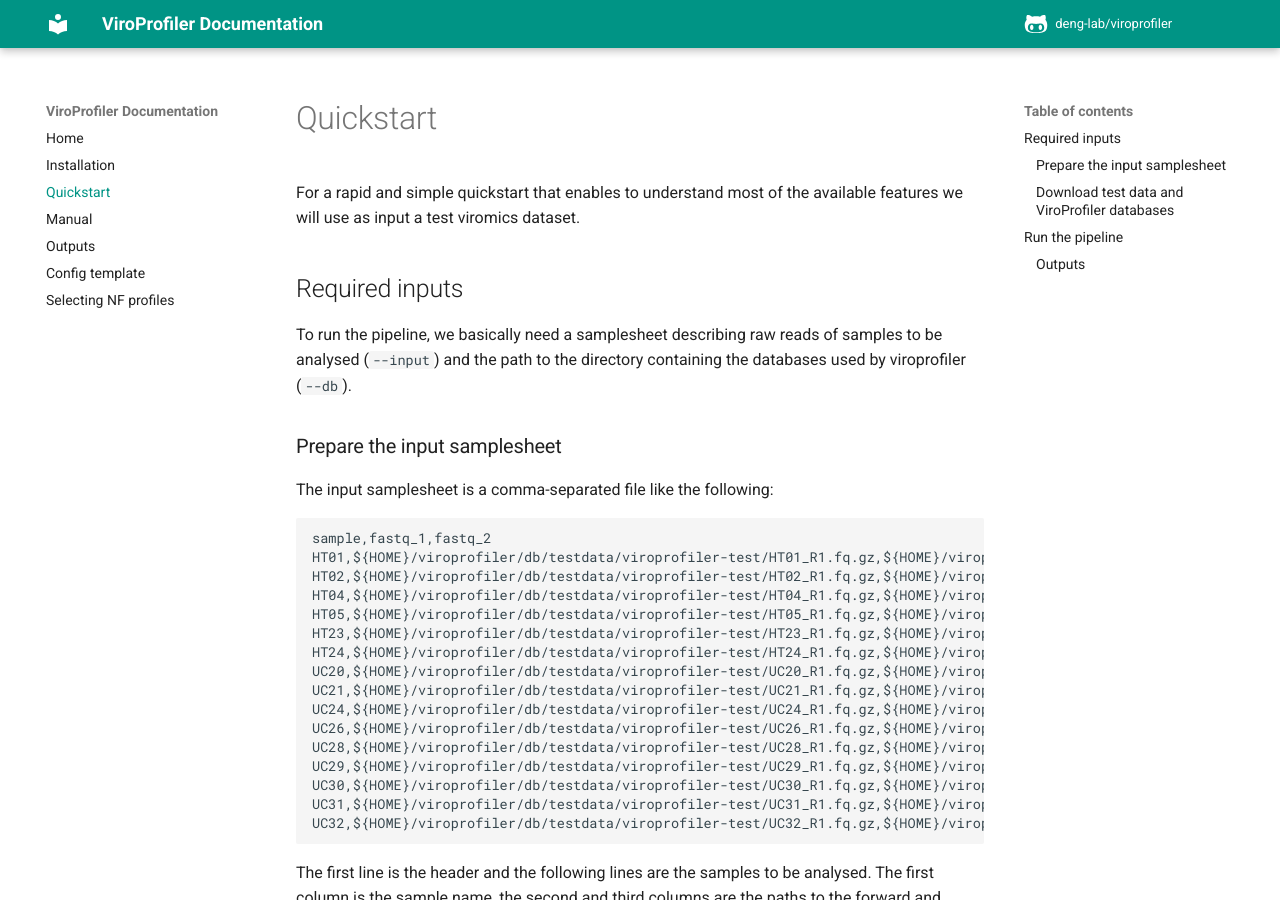
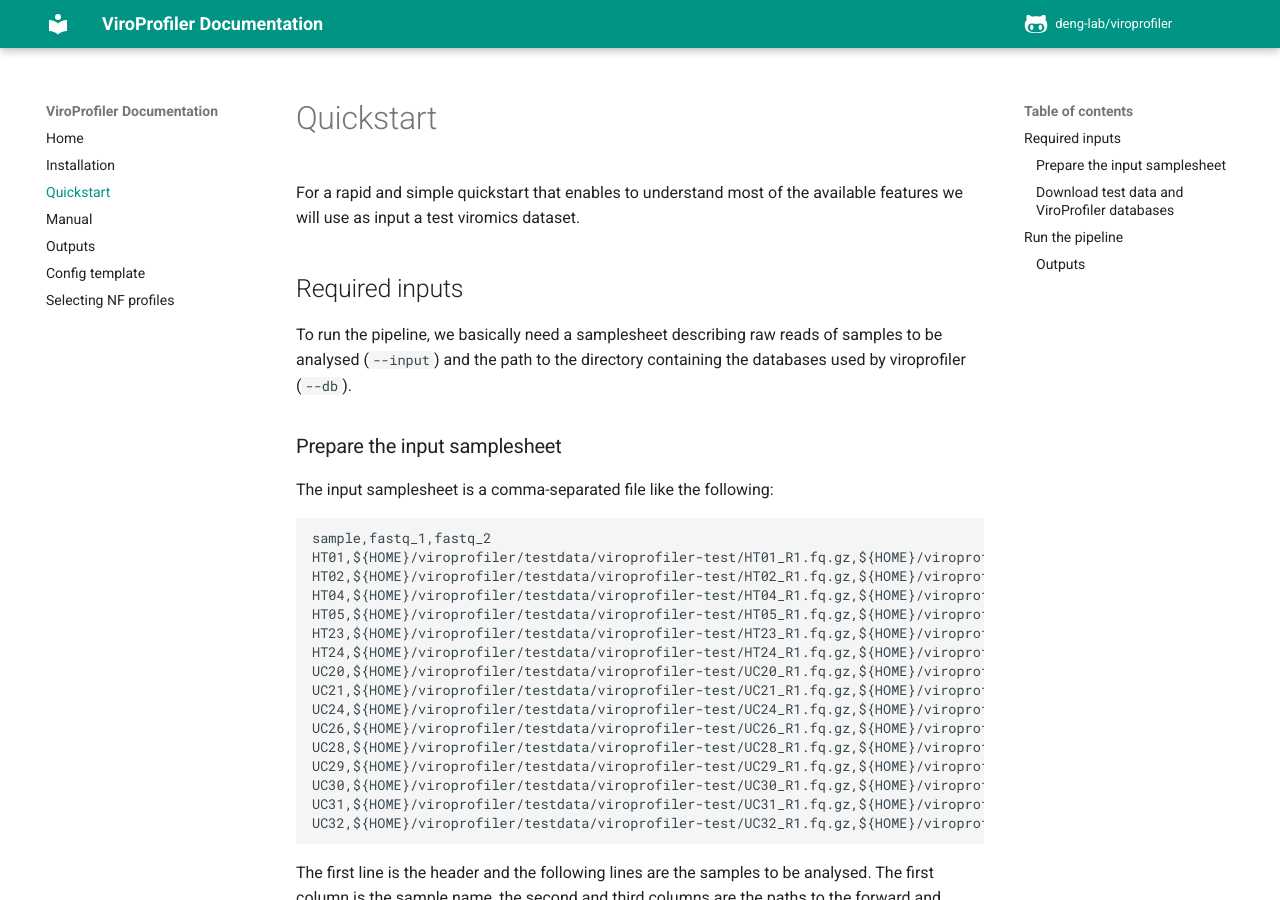
Before and after one commit to deng-lab/viroprofiler, an MkDocs documentation site: the page built from docs/quickstart.md, in a window 1280 px wide and 900 px high. Built offline with MkDocs 1.6.1 and Material for MkDocs 9.7.7, drawn with Linux system fonts in a browser that asks for light colours; comment, search, counter and statistics services are not loaded.

Commit message:
fix path

````diff
--- a/docs/quickstart.md
+++ b/docs/quickstart.md
@@ -12,21 +12,21 @@ The input samplesheet is a comma-separated file like the following:
 
 ```csv
 sample,fastq_1,fastq_2
-HT01,${HOME}/viroprofiler/db/testdata/viroprofiler-test/HT01_R1.fq.gz,${HOME}/viroprofiler/db/testdata/viroprofiler-test/HT01_R2.fq.gz
-HT02,${HOME}/viroprofiler/db/testdata/viroprofiler-test/HT02_R1.fq.gz,${HOME}/viroprofiler/db/testdata/viroprofiler-test/HT02_R2.fq.gz
-HT04,${HOME}/viroprofiler/db/testdata/viroprofiler-test/HT04_R1.fq.gz,${HOME}/viroprofiler/db/testdata/viroprofiler-test/HT04_R2.fq.gz
-HT05,${HOME}/viroprofiler/db/testdata/viroprofiler-test/HT05_R1.fq.gz,${HOME}/viroprofiler/db/testdata/viroprofiler-test/HT05_R2.fq.gz
-HT23,${HOME}/viroprofiler/db/testdata/viroprofiler-test/HT23_R1.fq.gz,${HOME}/viroprofiler/db/testdata/viroprofiler-test/HT23_R2.fq.gz
-HT24,${HOME}/viroprofiler/db/testdata/viroprofiler-test/HT24_R1.fq.gz,${HOME}/viroprofiler/db/testdata/viroprofiler-test/HT24_R2.fq.gz
-UC20,${HOME}/viroprofiler/db/testdata/viroprofiler-test/UC20_R1.fq.gz,${HOME}/viroprofiler/db/testdata/viroprofiler-test/UC20_R2.fq.gz
-UC21,${HOME}/viroprofiler/db/testdata/viroprofiler-test/UC21_R1.fq.gz,${HOME}/viroprofiler/db/testdata/viroprofiler-test/UC21_R2.fq.gz
-UC24,${HOME}/viroprofiler/db/testdata/viroprofiler-test/UC24_R1.fq.gz,${HOME}/viroprofiler/db/testdata/viroprofiler-test/UC24_R2.fq.gz
-UC26,${HOME}/viroprofiler/db/testdata/viroprofiler-test/UC26_R1.fq.gz,${HOME}/viroprofiler/db/testdata/viroprofiler-test/UC26_R2.fq.gz
-UC28,${HOME}/viroprofiler/db/testdata/viroprofiler-test/UC28_R1.fq.gz,${HOME}/viroprofiler/db/testdata/viroprofiler-test/UC28_R2.fq.gz
-UC29,${HOME}/viroprofiler/db/testdata/viroprofiler-test/UC29_R1.fq.gz,${HOME}/viroprofiler/db/testdata/viroprofiler-test/UC29_R2.fq.gz
-UC30,${HOME}/viroprofiler/db/testdata/viroprofiler-test/UC30_R1.fq.gz,${HOME}/viroprofiler/db/testdata/viroprofiler-test/UC30_R2.fq.gz
-UC31,${HOME}/viroprofiler/db/testdata/viroprofiler-test/UC31_R1.fq.gz,${HOME}/viroprofiler/db/testdata/viroprofiler-test/UC31_R2.fq.gz
-UC32,${HOME}/viroprofiler/db/testdata/viroprofiler-test/UC32_R1.fq.gz,${HOME}/viroprofiler/db/testdata/viroprofiler-test/UC32_R2.fq.gz
+HT01,${HOME}/viroprofiler/testdata/viroprofiler-test/HT01_R1.fq.gz,${HOME}/viroprofiler/testdata/viroprofiler-test/HT01_R2.fq.gz
+HT02,${HOME}/viroprofiler/testdata/viroprofiler-test/HT02_R1.fq.gz,${HOME}/viroprofiler/testdata/viroprofiler-test/HT02_R2.fq.gz
+HT04,${HOME}/viroprofiler/testdata/viroprofiler-test/HT04_R1.fq.gz,${HOME}/viroprofiler/testdata/viroprofiler-test/HT04_R2.fq.gz
+HT05,${HOME}/viroprofiler/testdata/viroprofiler-test/HT05_R1.fq.gz,${HOME}/viroprofiler/testdata/viroprofiler-test/HT05_R2.fq.gz
+HT23,${HOME}/viroprofiler/testdata/viroprofiler-test/HT23_R1.fq.gz,${HOME}/viroprofiler/testdata/viroprofiler-test/HT23_R2.fq.gz
+HT24,${HOME}/viroprofiler/testdata/viroprofiler-test/HT24_R1.fq.gz,${HOME}/viroprofiler/testdata/viroprofiler-test/HT24_R2.fq.gz
+UC20,${HOME}/viroprofiler/testdata/viroprofiler-test/UC20_R1.fq.gz,${HOME}/viroprofiler/testdata/viroprofiler-test/UC20_R2.fq.gz
+UC21,${HOME}/viroprofiler/testdata/viroprofiler-test/UC21_R1.fq.gz,${HOME}/viroprofiler/testdata/viroprofiler-test/UC21_R2.fq.gz
+UC24,${HOME}/viroprofiler/testdata/viroprofiler-test/UC24_R1.fq.gz,${HOME}/viroprofiler/testdata/viroprofiler-test/UC24_R2.fq.gz
+UC26,${HOME}/viroprofiler/testdata/viroprofiler-test/UC26_R1.fq.gz,${HOME}/viroprofiler/testdata/viroprofiler-test/UC26_R2.fq.gz
+UC28,${HOME}/viroprofiler/testdata/viroprofiler-test/UC28_R1.fq.gz,${HOME}/viroprofiler/testdata/viroprofiler-test/UC28_R2.fq.gz
+UC29,${HOME}/viroprofiler/testdata/viroprofiler-test/UC29_R1.fq.gz,${HOME}/viroprofiler/testdata/viroprofiler-test/UC29_R2.fq.gz
+UC30,${HOME}/viroprofiler/testdata/viroprofiler-test/UC30_R1.fq.gz,${HOME}/viroprofiler/testdata/viroprofiler-test/UC30_R2.fq.gz
+UC31,${HOME}/viroprofiler/testdata/viroprofiler-test/UC31_R1.fq.gz,${HOME}/viroprofiler/testdata/viroprofiler-test/UC31_R2.fq.gz
+UC32,${HOME}/viroprofiler/testdata/viroprofiler-test/UC32_R1.fq.gz,${HOME}/viroprofiler/testdata/viroprofiler-test/UC32_R2.fq.gz
 ```
 
 The first line is the header and the following lines are the samples to be analysed. The first column is the sample name, the second and third columns are the paths to the forward and reverse reads, respectively.
--- a/params.yml
+++ b/params.yml
@@ -1,7 +1,7 @@
 outdir: "output"
 
 # =============================  Database  ====================================
-db: "/project/genomics/jru/data2/db/vpftest"
+db: "/project/genomics/jru/viroprofiler"
 
 # =============================  Decontamination  =============================
 decontam: null
@@ -43,4 +43,4 @@ taxa_db_source: "NCBI"
 
 
 # =============================  Replication cycle  ===========================
-replicyc: "bacphlip"    # "replidec" or "bacphlip"
+replicyc: "replidec"    # "replidec" or "bacphlip"
````
Also changed, not shown: README.md (+2 -2 lines), docs/config.md (+1 -1 lines), docs/output.md (+28 -1 lines), 2 other files.
